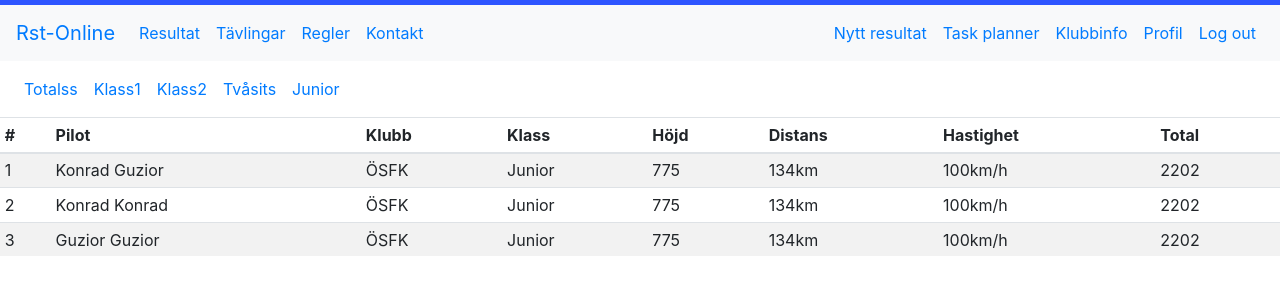
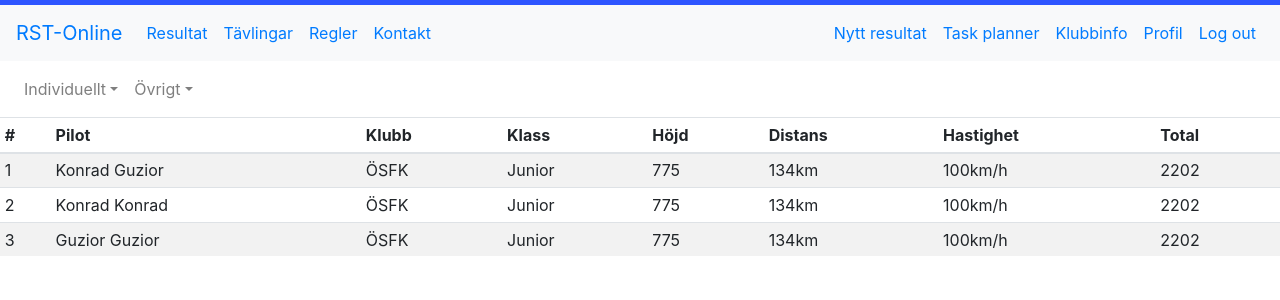
Before and after one commit to MrGuzior/rst, a React (Create React App) app: page /results in a window 1280 px wide. Shown: the top 300 px of the page. Built offline with nearby package versions, Linux system fonts and the light colour scheme.

Commit message:
Result navbar minimalized for now

```diff
--- a/src/Components/Nav/Navbar.jsx
+++ b/src/Components/Nav/Navbar.jsx
@@ -9,7 +9,7 @@ const navbar = () => {
     return (
         <>
             <Navbar bg="light" expand="lg" sticky="top">
-                <Navbar.Brand><Link to='/'>Rst-Online</Link></Navbar.Brand>
+                <Navbar.Brand><Link to='/'>RST-Online</Link></Navbar.Brand>
                 <Navbar.Toggle aria-controls="basic-navbar-nav" />
                 <Navbar.Collapse id="basic-navbar-nav">
                     <Nav className="mr-auto">
--- a/src/Components/Results/Results.jsx
+++ b/src/Components/Results/Results.jsx
@@ -4,6 +4,7 @@ import ResultList from '../ResultList/ResultList'
 import {
     Navbar,
     Nav,
+    NavDropdown
 } from 'react-bootstrap'
 
 const Results = () => {
@@ -15,11 +16,24 @@ const Results = () => {
 
             <Navbar>
                 <Nav className="mr-auto">
-                    <Nav.Link onClick={()=>setActiveList('total')}><Link to='/results/total'>Totalss</Link></Nav.Link>
-                    <Nav.Link onClick={()=>setActiveList('class1')}><Link to='/results/class1'>Klass1</Link></Nav.Link>
-                    <Nav.Link onClick={()=>setActiveList('class2')}><Link to='/results/class2'>Klass2</Link></Nav.Link>
-                    <Nav.Link onClick={()=>setActiveList('twoSeated')}><Link to='/results/twoseated'>Tvåsits</Link></Nav.Link>
-                    <Nav.Link onClick={()=>setActiveList('junior')}><Link to='/results/junior'>Junior</Link></Nav.Link>
+
+                    <NavDropdown title="Individuellt" id="collasible-nav-dropdown">
+                        <NavDropdown.Item onClick={()=>setActiveList('total')}><Link to='/results/total'>Total</Link></NavDropdown.Item>
+                        <NavDropdown.Item onClick={()=>setActiveList('class1')}><Link to='/results/class1'>Klass 1</Link></NavDropdown.Item>
+                        <NavDropdown.Item onClick={()=>setActiveList('class2')}><Link to='/results/class2'>Klass 2</Link></NavDropdown.Item>
+                        <NavDropdown.Item onClick={()=>setActiveList('twoSeated')}><Link to='/results/two-seated'>Tvåsits</Link></NavDropdown.Item>
+                        <NavDropdown.Item onClick={()=>setActiveList('junior')}><Link to='/results/junior'>Junior</Link></NavDropdown.Item>
+                    </NavDropdown>
+
+                    <NavDropdown title="Övrigt" id="collasible-nav-dropdown">
+                        <NavDropdown.Item onClick={()=>setActiveList('team')}><Link to='/results/total'>Lag</Link></NavDropdown.Item>
+                        <NavDropdown.Item onClick={()=>setActiveList('retro')}><Link to='/results/class1'>Retro-cupen</Link></NavDropdown.Item>
+                        <NavDropdown.Item onClick={()=>setActiveList('fai')}><Link to='/results/class2'>FAI-cupen</Link></NavDropdown.Item>
+                        <NavDropdown.Item onClick={()=>setActiveList('clubcup')}><Link to='/results/two-seated'>Klubbkampen</Link></NavDropdown.Item>
+                    </NavDropdown>
+
+
+
                 </Nav>
             </Navbar>
 
```
